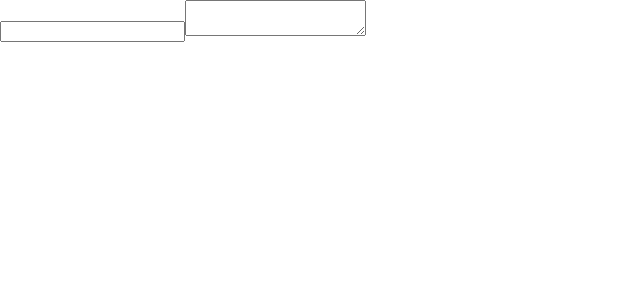
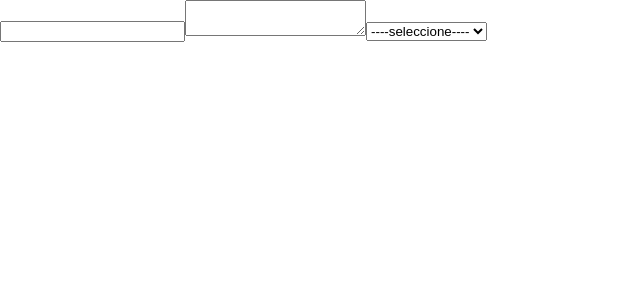
Before and after one commit to jesuslife/react-course, a React (Create React App) app: page / in a window 1280 px wide. Shown: the top 300 px of the page, without its empty margins (0-640 px from the left). Built offline with nearby package versions, Linux system fonts and the light colour scheme.

Commit message:
select component with one handleChange function

```diff
--- a/src/App.js
+++ b/src/App.js
@@ -1,7 +1,7 @@
 import { useState } from "react";
 
 const App = () => {
-  const [value, setValue] = useState({ normal: "", texto: "" });
+  const [value, setValue] = useState({ normal: "", texto: "", select: "" });
 
   const handleChange = (e) => {
     // console.log(e.target.name);
@@ -24,6 +24,11 @@ const App = () => {
         onChange={handleChange}
       />
       <textarea name="texto" onChange={handleChange} value={value.texto} />
+      <select value={value.select} name="select" onChange={handleChange}>
+        <option value="">----seleccione----</option>
+        <option value="chanchitofeliz">chancito feliz</option>
+        <option value="chanchotriste">chancho triste</option>
+      </select>
     </div>
   );
 };
```
